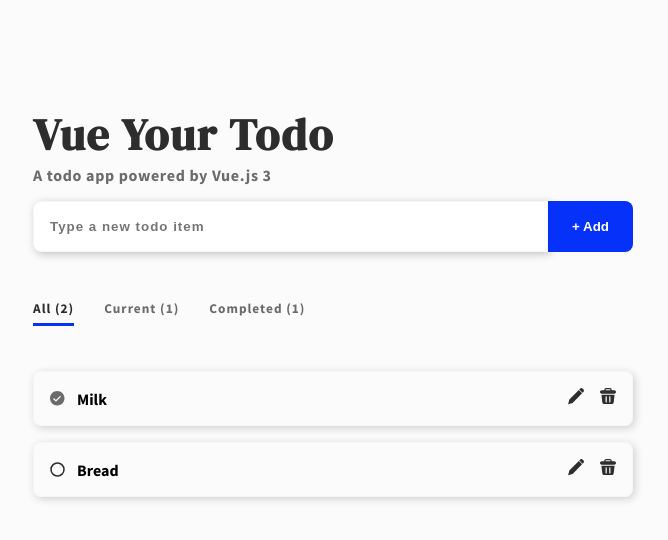
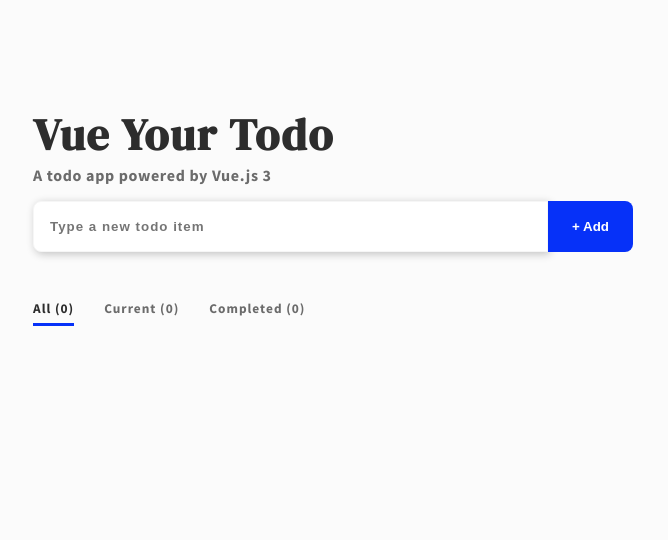
Before and after one commit to bencodezen/vue-your-todos, a Vue app: page / in a window 1280 px wide. Shown: the top 540 px of the page, without its empty margins (307-975 px from the left). Built offline with nearby package versions, Linux system fonts and the light colour scheme.

Commit message:
feat: add delete task ability

```diff
--- a/package.json
+++ b/package.json
@@ -6,10 +6,11 @@
     "build": "vite build"
   },
   "dependencies": {
+    "uuid": "^8.3.1",
     "vue": "^3.0.2"
   },
   "devDependencies": {
-    "vite": "^1.0.0-rc.8",
-    "@vue/compiler-sfc": "^3.0.2"
+    "@vue/compiler-sfc": "^3.0.2",
+    "vite": "^1.0.0-rc.8"
   }
 }
--- a/src/App.vue
+++ b/src/App.vue
@@ -1,5 +1,6 @@
 <script>
 import { computed, reactive, toRefs } from 'vue'
+import { v4 as uuid } from 'uuid'
 import IconCheckCircle from './components/IconCheckCircle.vue'
 import IconCircle from './components/IconCircle.vue'
 import IconDelete from './components/IconDelete.vue'
@@ -17,16 +18,7 @@
     const state = reactive({
       currentView: 'All',
       newTaskInput: '',
-      taskList: [
-        {
-          complete: true,
-          label: 'Milk'
-        },
-        {
-          complete: false,
-          label: 'Bread'
-        }
-      ]
+      taskList: []
     })
 
     const taskLists = reactive({
@@ -57,10 +49,16 @@
 
     const addTask = () => {
       state.taskList.push({
+        id: uuid(),
         complete: false,
         label: state.newTaskInput
       })
       state.newTaskInput = ''
+    }
+
+    const deleteTask = taskId => {
+      const taskIndex = state.taskList.findIndex(task => task.id === taskId)
+      state.taskList.splice(taskIndex, 1)
     }
 
     const setView = viewLabel => {
@@ -71,6 +69,7 @@
       ...toRefs(state),
       ...toRefs(taskViews),
       addTask,
+      deleteTask,
       setView,
       tasksInView
     }
@@ -127,9 +126,7 @@
             class="task-list-checkbox"
           />
         </div>
-        <p class="task-list-text">
-          {{ taskItem.label }}
-        </p>
+        <p class="task-list-text">{{ taskItem.label }}</p>
         <div class="task-list-cta">
           <p>
             <IconEdit class="task-list-cta-icon" /><span class="sr-only"
@@ -137,9 +134,10 @@
             >
           </p>
           <p>
-            <IconDelete class="task-list-cta-icon" /><span class="sr-only"
-              >Delete</span
-            >
+            <IconDelete
+              class="task-list-cta-icon"
+              @click="deleteTask(taskItem.id)"
+            /><span class="sr-only">Delete</span>
           </p>
         </div>
       </li>
```
Also changed, not shown: 1 other file (tests, documents, lock files or other folders).
